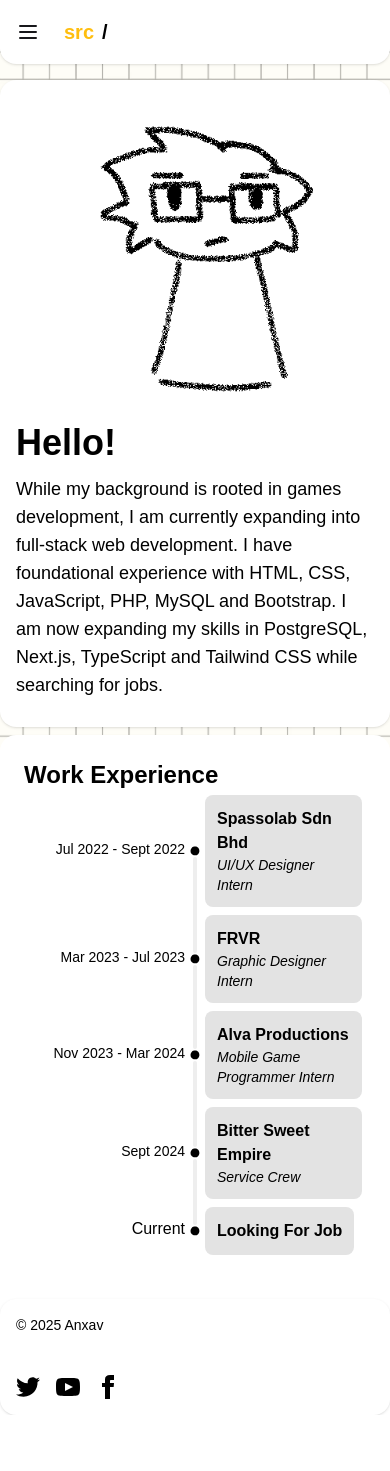
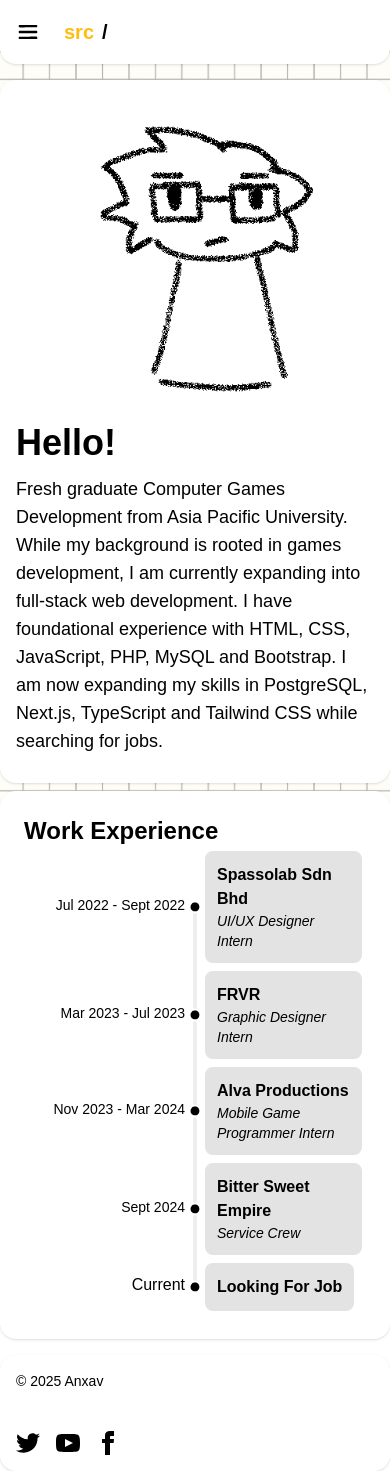
Before and after one commit to AnxavY/anxavy.github.io, a website: page index.html in a window 390 px wide. Before the commit the page ends 1415 px from the top, so only its background shows below. Drawn offline with Linux system fonts and the light colour scheme; a web font is replaced by a local one.

Commit message:
Separate navigation and footer bar to components and update sidebar

```diff
--- a/index.html
+++ b/index.html
@@ -12,50 +12,7 @@
       <div class="drawer">
         <input id="my-drawer-2" type="checkbox" class="drawer-toggle" />
         <div class="drawer-content flex flex-col">
-          <!-- Navbar -->
-          <div class="navbar bg-white rounded-b-2xl w-full mb-4 shadow-sm">
-            <div class="flex-none lg:hidden">
-              <label
-                for="my-drawer-2"
-                aria-label="open sidebar"
-                class="btn btn-square btn-ghost"
-              >
-                <svg
-                  xmlns="http://www.w3.org/2000/svg"
-                  fill="none"
-                  viewBox="0 0 24 24"
-                  class="inline-block h-6 w-6 stroke-current"
-                >
-                  <path
-                    stroke-linecap="round"
-                    stroke-linejoin="round"
-                    stroke-width="2"
-                    d="M4 6h16M4 12h16M4 18h16"
-                  ></path>
-                </svg>
-              </label>
-            </div>
-            <div class="mx-2 flex-1 px-2 text-black">
-              <div class="breadcrumbs text-xl font-extrabold">
-                <ul>
-                  <li class="text-[#FFBE0F]">
-                    <a>src</a>
-                  </li>
-                  <li></li>
-                </ul>
-              </div>
-            </div>
-            <div class="hidden flex-none lg:block">
-              <ul
-                class="menu menu-horizontal text-xl text-black font-extrabold"
-              >
-                <li><a>ABOUT</a></li>
-                <li><a>CREATIONS</a></li>
-                <li><a>RANDOMS</a></li>
-              </ul>
-            </div>
-          </div>
-
+          <div id="navbar-component"></div>
           <!-- Content -->
           <div class="hero max-w-screen bg-white shadow-sm rounded-2xl mb-2">
             <div class="hero-content flex-col lg:flex-row">
@@ -63,6 +20,8 @@
               <div>
                 <h1 class="text-4xl text-black font-bold">Hello!</h1>
                 <p class="py-3 text-black text-lg font-medium">
+                  Fresh graduate Computer Games Development from Asia Pacific
+                  University.<br />
                   While my background is rooted in games development, I am
                   currently expanding into full-stack web development. I have
                   foundational experience with HTML, CSS, JavaScript, PHP, MySQL
@@ -72,8 +31,7 @@
               </div>
             </div>
           </div>
-
-          <div class="bg-white p-6 rounded-2xl">
+          <div class="bg-white p-6 rounded-2xl shadow-sm">
             <h1 class="text-black font-bold text-2xl">Work Experience</h1>
             <ul
               class="timeline timeline-vertical lg:timeline-horizontal text-black"
@@ -140,68 +98,17 @@
         </div>
 
         <!-- Sidebar -->
-        <div class="drawer-side">
+        <div class="drawer-side z-50">
           <label
             for="my-drawer-2"
             aria-label="close sidebar"
             class="drawer-overlay"
           ></label>
-          <ul class="menu bg-base-200 min-h-full w-80 p-4">
-            <li><a>Sidebar Item 1</a></li>
-            <li><a>Sidebar Item 2</a></li>
-          </ul>
+          <div id="sidebar-component" class="h-full"></div>
         </div>
       </div>
     </div>
-
-    <!-- Footer -->
-    <footer
-      class="footer sm:footer-horizontal max-w-5xl mx-auto bg-white text-black items-center p-4 rounded-2xl shadow-sm"
-    >
-      <aside class="grid-flow-col items-center">
-        <p>© 2025 Anxav</p>
-      </aside>
-      <nav class="grid-flow-col gap-4 md:place-self-center md:justify-self-end">
-        <a>
-          <svg
-            xmlns="http://www.w3.org/2000/svg"
-            width="24"
-            height="24"
-            viewBox="0 0 24 24"
-            class="fill-current"
-          >
-            <path
-              d="M24 4.557c-.883.392-1.832.656-2.828.775 1.017-.609 1.798-1.574 2.165-2.724-.951.564-2.005.974-3.127 1.195-.897-.957-2.178-1.555-3.594-1.555-3.179 0-5.515 2.966-4.797 6.045-4.091-.205-7.719-2.165-10.148-5.144-1.29 2.213-.669 5.108 1.523 6.574-.806-.026-1.566-.247-2.229-.616-.054 2.281 1.581 4.415 3.949 4.89-.693.188-1.452.232-2.224.084.626 1.956 2.444 3.379 4.6 3.419-2.07 1.623-4.678 2.348-7.29 2.04 2.179 1.397 4.768 2.212 7.548 2.212 9.142 0 14.307-7.721 13.995-14.646.962-.695 1.797-1.562 2.457-2.549z"
-            ></path>
-          </svg>
-        </a>
-        <a>
-          <svg
-            xmlns="http://www.w3.org/2000/svg"
-            width="24"
-            height="24"
-            viewBox="0 0 24 24"
-            class="fill-current"
-          >
-            <path
-              d="M19.615 3.184c-3.604-.246-11.631-.245-15.23 0-3.897.266-4.356 2.62-4.385 8.816.029 6.185.484 8.549 4.385 8.816 3.6.245 11.626.246 15.23 0 3.897-.266 4.356-2.62 4.385-8.816-.029-6.185-.484-8.549-4.385-8.816zm-10.615 12.816v-8l8 3.993-8 4.007z"
-            ></path>
-          </svg>
-        </a>
-        <a>
-          <svg
-            xmlns="http://www.w3.org/2000/svg"
-            width="24"
-            height="24"
-            viewBox="0 0 24 24"
-            class="fill-current"
-          >
-            <path
-              d="M9 8h-3v4h3v12h5v-12h3.642l.358-4h-4v-1.667c0-.955.192-1.333 1.115-1.333h2.885v-5h-3.808c-3.596 0-5.192 1.583-5.192 4.615v3.385z"
-            ></path>
-          </svg>
-        </a>
-      </nav>
-    </footer>
+    <div id="footer-component"></div>
+    <script src="main.js"></script>
   </body>
 </html>
--- /dev/null
+++ b/main.js
@@ -0,0 +1,16 @@
+async function loadComponent(id, file) {
+  try {
+    const response = await fetch(file);
+    if (!response.ok) throw new Error(`Failed to load ${file}`);
+    const data = await response.text();
+    document.getElementById(id).innerHTML = data;
+  } catch (error) {
+    console.error('Error loading component:', error);
+  }
+}
+
+document.addEventListener('DOMContentLoaded', () => {
+  loadComponent('navbar-component', './src/components/navbar.html');
+  loadComponent('footer-component', './src/components/footer.html');
+  loadComponent('sidebar-component', './src/components/sidebar.html');
+});
--- a/src/app.css
+++ b/src/app.css
@@ -5,6 +5,15 @@
 @layer base {
   html {
     font-family: 'Sour Gummy', sans-serif;
+  }
+
+  .menu {
+    & :where(li ul) {
+      &:before {
+        --color-base-content: black;
+        opacity: 50% !important;
+      }
+    }
   }
 }
 
--- /dev/null
+++ b/src/components/footer.html
@@ -0,0 +1,48 @@
+<footer
+  class="footer sm:footer-horizontal max-w-5xl mx-auto bg-white text-black items-center p-4 rounded-2xl shadow-sm"
+>
+  <aside class="grid-flow-col items-center">
+    <p>© 2025 Anxav</p>
+  </aside>
+  <nav class="grid-flow-col gap-4 md:place-self-center md:justify-self-end">
+    <a>
+      <svg
+        xmlns="http://www.w3.org/2000/svg"
+        width="24"
+        height="24"
+        viewBox="0 0 24 24"
+        class="fill-current"
+      >
+        <path
+          d="M24 4.557c-.883.392-1.832.656-2.828.775 1.017-.609 1.798-1.574 2.165-2.724-.951.564-2.005.974-3.127 1.195-.897-.957-2.178-1.555-3.594-1.555-3.179 0-5.515 2.966-4.797 6.045-4.091-.205-7.719-2.165-10.148-5.144-1.29 2.213-.669 5.108 1.523 6.574-.806-.026-1.566-.247-2.229-.616-.054 2.281 1.581 4.415 3.949 4.89-.693.188-1.452.232-2.224.084.626 1.956 2.444 3.379 4.6 3.419-2.07 1.623-4.678 2.348-7.29 2.04 2.179 1.397 4.768 2.212 7.548 2.212 9.142 0 14.307-7.721 13.995-14.646.962-.695 1.797-1.562 2.457-2.549z"
+        ></path>
+      </svg>
+    </a>
+    <a>
+      <svg
+        xmlns="http://www.w3.org/2000/svg"
+        width="24"
+        height="24"
+        viewBox="0 0 24 24"
+        class="fill-current"
+      >
+        <path
+          d="M19.615 3.184c-3.604-.246-11.631-.245-15.23 0-3.897.266-4.356 2.62-4.385 8.816.029 6.185.484 8.549 4.385 8.816 3.6.245 11.626.246 15.23 0 3.897-.266 4.356-2.62 4.385-8.816-.029-6.185-.484-8.549-4.385-8.816zm-10.615 12.816v-8l8 3.993-8 4.007z"
+        ></path>
+      </svg>
+    </a>
+    <a>
+      <svg
+        xmlns="http://www.w3.org/2000/svg"
+        width="24"
+        height="24"
+        viewBox="0 0 24 24"
+        class="fill-current"
+      >
+        <path
+          d="M9 8h-3v4h3v12h5v-12h3.642l.358-4h-4v-1.667c0-.955.192-1.333 1.115-1.333h2.885v-5h-3.808c-3.596 0-5.192 1.583-5.192 4.615v3.385z"
+        ></path>
+      </svg>
+    </a>
+  </nav>
+</footer>
--- /dev/null
+++ b/src/components/navbar.html
@@ -0,0 +1,28 @@
+<div class="navbar bg-white rounded-b-2xl w-full mb-4 shadow-sm">
+  <div class="flex-none lg:hidden">
+    <label
+      for="my-drawer-2"
+      aria-label="open sidebar"
+      class="btn btn-square btn-ghost active:bg-transparent"
+    >
+      <img src="src/images/burger_bar.svg" class="w-7 h-7" />
+    </label>
+  </div>
+  <div class="mx-2 flex-1 px-2 text-black">
+    <div class="breadcrumbs text-xl font-extrabold">
+      <ul>
+        <li class="text-[#FFBE0F]">
+          <a>src</a>
+        </li>
+        <li></li>
+      </ul>
+    </div>
+  </div>
+  <div class="hidden flex-none lg:block">
+    <ul class="menu menu-horizontal text-xl text-black font-extrabold">
+      <li><a href="about.html">ABOUT</a></li>
+      <li><a>CREATIONS</a></li>
+      <li><a>RANDOMS</a></li>
+    </ul>
+  </div>
+</div>
--- /dev/null
+++ b/src/components/sidebar.html
@@ -0,0 +1,14 @@
+<ul class="menu bg-white h-full w-56 p-4 text-black shadow-sm">
+  <li>
+    <h2
+      class="menu-title bg-[#e3e3e3] px-4 py-2 font-semibold rounded-lg text-xl text-black"
+    >
+      Navigation
+    </h2>
+    <ul>
+      <li><a href="about.html" class="font-medium text-lg">ABOUT</a></li>
+      <li><a class="font-medium text-lg">CREATIONS</a></li>
+      <li><a class="font-medium text-lg">RANDOMS</a></li>
+    </ul>
+  </li>
+</ul>
```
Also changed, not shown: about.html (added), src/dist/output.css, src/images/burger_bar.svg (added).
